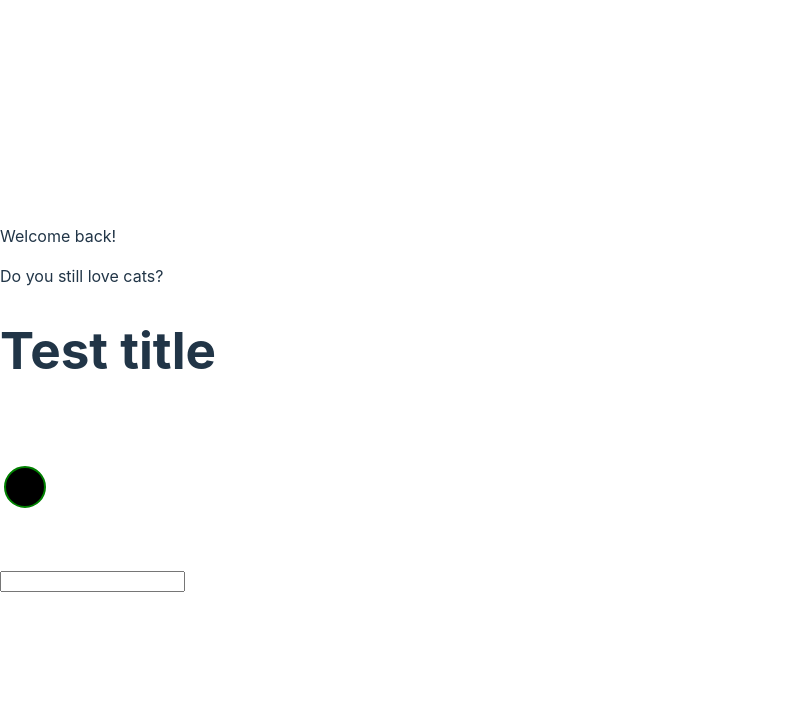
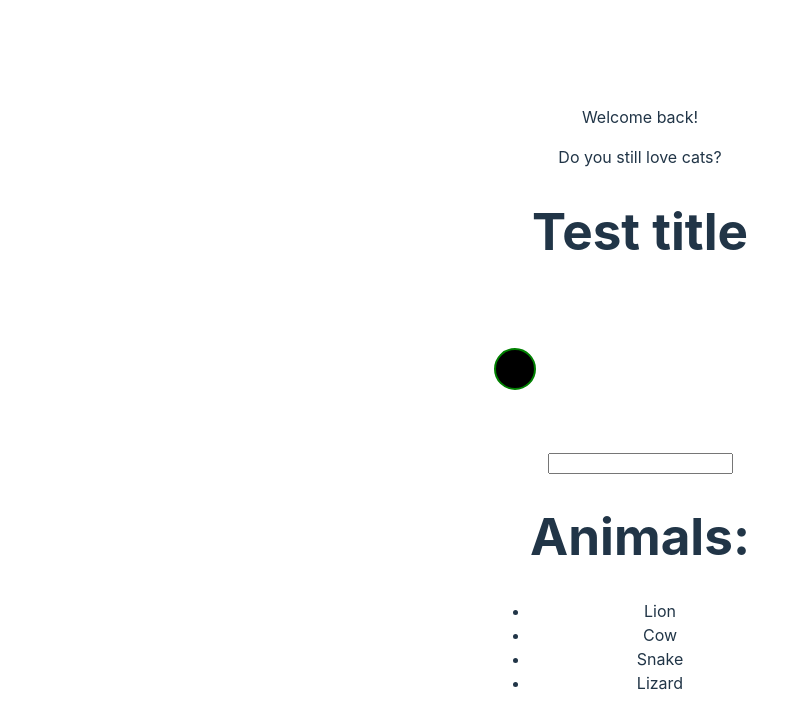
Before and after one commit to frarosset/my-first-react-app, a React (Vite) app: page / in a window 1280 px wide. Shown: the top 728 px of the page, without its empty margins (0-810 px from the left). Built offline with nearby package versions, Linux system fonts and the light colour scheme.

Commit message:
Continue TOP React lessons (list of elements)

```diff
--- a/eslint.config.js
+++ b/eslint.config.js
@@ -33,6 +33,7 @@
         'warn',
         { allowConstantExport: true },
       ],
+      "react/prop-types": "off"
     },
   },
 ]
--- a/src/App.jsx
+++ b/src/App.jsx
@@ -1,35 +1,30 @@
-import { useState } from 'react'
-import reactLogo from './assets/react.svg'
-import viteLogo from '/vite.svg'
-import './App.css'
+import "./App.css";
+
+function ListItem(props) {
+  return <li>{props.animal}</li>;
+}
+
+function List(props) {
+  return (
+    <ul>
+      {props.animals.map((animal) => (
+        <ListItem key={animal} animal={animal} />
+      ))}
+    </ul>
+  );
+}
 
 function App() {
-  const [count, setCount] = useState(0)
+  const animals = ["Lion", "Cow", "Snake", "Lizard"];
+  //const animalList = animals.map((animal) => <li key={animal}>{animal}</li>);
 
   return (
-    <>
-      <div>
-        <a href="https://vitejs.dev" target="_blank">
-          <img src={viteLogo} className="logo" alt="Vite logo" />
-        </a>
-        <a href="https://react.dev" target="_blank">
-          <img src={reactLogo} className="logo react" alt="React logo" />
-        </a>
-      </div>
-      <h1>Vite + React</h1>
-      <div className="card">
-        <button onClick={() => setCount((count) => count + 1)}>
-          count is {count}
-        </button>
-        <p>
-          Edit <code>src/App.jsx</code> and save to test HMR
-        </p>
-      </div>
-      <p className="read-the-docs">
-        Click on the Vite and React logos to learn more
-      </p>
-    </>
-  )
+    <div>
+      <h1>Animals:</h1>
+      {/*animalList*/}
+      <List animals={animals} />
+    </div>
+  );
 }
 
-export default App
+export default App;
--- a/src/main.jsx
+++ b/src/main.jsx
@@ -1,6 +1,6 @@
 import { StrictMode } from "react";
 import { createRoot } from "react-dom/client";
-//import App from "./App.jsx";
+import App from "./App.jsx";
 import Greeting from "./Greeting.jsx";
 import { Message } from "./Message.jsx";
 import TestConversion from "./TestConversion.jsx";
@@ -11,5 +11,6 @@
     <Greeting />
     <Message />
     <TestConversion />
+    <App />
   </StrictMode>
 );
```
